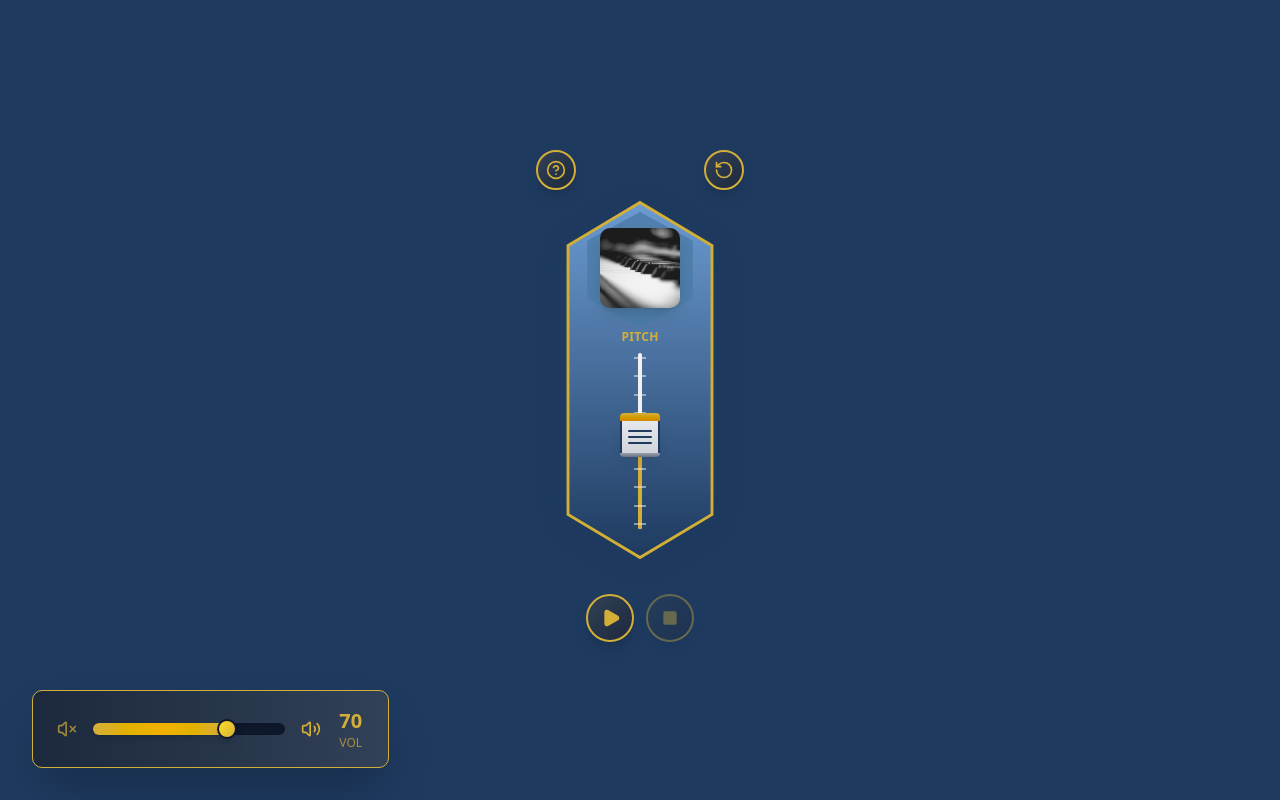
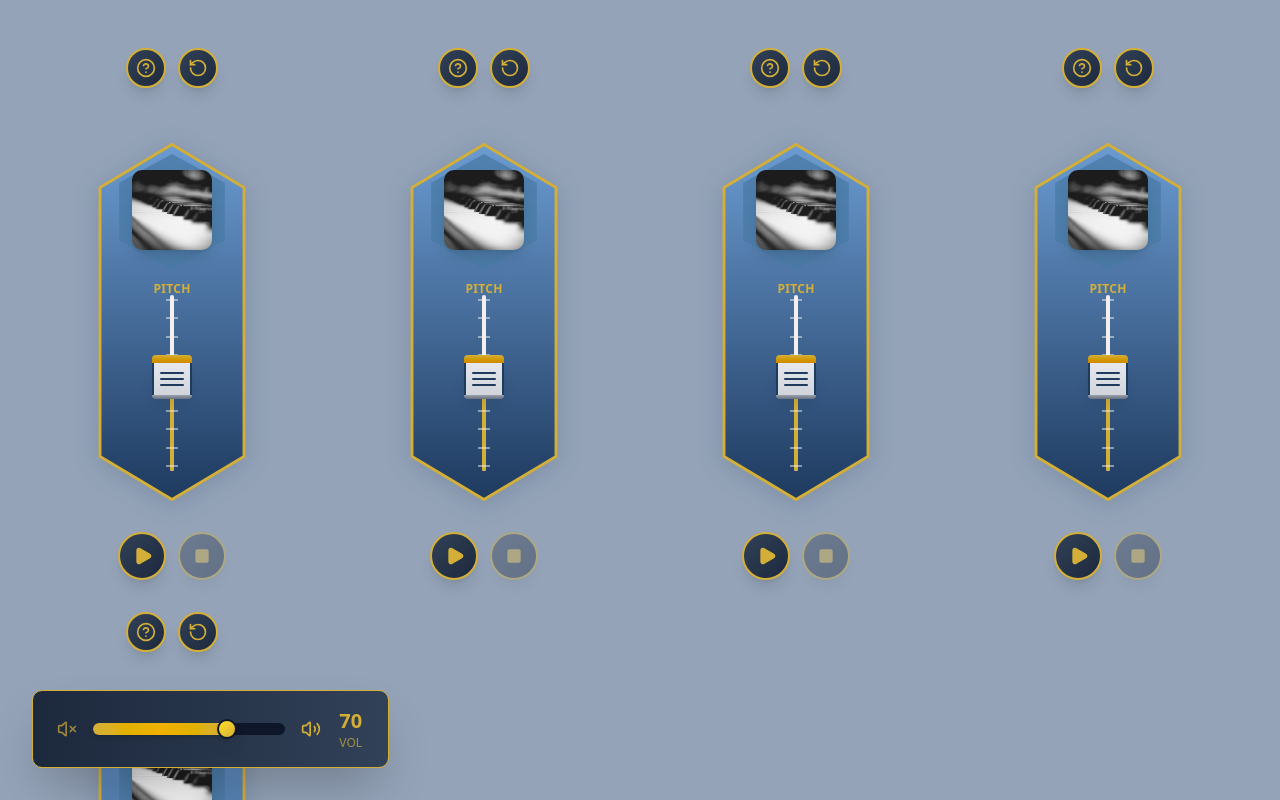
Before and after one commit to SStealthyDevelops/GLOSS, a Next.js app: page /music in a window 1280 px wide. Shown: the top 800 px of the page. Built offline with nearby package versions, Linux system fonts and the light colour scheme.

Commit message:
added grid to music page

```diff
--- a/src/app/music/page.tsx
+++ b/src/app/music/page.tsx
@@ -1,32 +1,86 @@
+// app/music/page.tsx
+
 "use client";
 
 import HexagonSlider from "@/components/hexagon-slider";
 import { useState } from "react";
 import { Volume2, VolumeX } from "lucide-react";
 
+// Define the type for sound items
+interface SoundItem {
+    id: string;
+    soundLocation: string;
+    imageLocation: string;
+    name: string;
+}
+
+// Array of sounds - easily expandable
+const soundLibrary: SoundItem[] = [
+    {
+        id: "piano-a",
+        soundLocation: "piano/piano_01_A.mp3",
+        imageLocation: "/images/piano-icon.jpg",
+        name: "Piano A"
+    },
+    {
+        id: "piano-b",
+        soundLocation: "piano/piano_01_A.mp3",
+        imageLocation: "/images/piano-icon.jpg",
+        name: "Piano A"
+    },
+    {
+        id: "piano-c",
+        soundLocation: "piano/piano_01_A.mp3",
+        imageLocation: "/images/piano-icon.jpg",
+        name: "Piano A"
+    },
+    {
+        id: "guitar-a",
+        soundLocation: "piano/piano_01_A.mp3",
+        imageLocation: "/images/piano-icon.jpg",
+        name: "Piano A"
+    },
+    {
+        id: "drum-a",
+        soundLocation: "piano/piano_01_A.mp3",
+        imageLocation: "/images/piano-icon.jpg",
+        name: "Piano A"
+    },
+    // Add more sounds as needed...
+];
+
 const MusicPage = () => {
     const [masterVolume, setMasterVolume] = useState(70);
 
     return (
-        <div className='h-screen w-screen bg-gloss-navy relative'>
-            <div className="h-full w-full flex items-center justify-center">
-                <HexagonSlider
-                    soundLocation='piano/piano_01_A.mp3'
-                    imageLocation='/images/piano-icon.jpg'
-                    masterVolume={masterVolume / 100}
-                />
+        <div className='min-h-screen w-screen bg-gloss-muted relative overflow-auto'>
+            {/* Main Content Area with Grid */}
+            <div className="container mx-auto px-8 py-12">
+                <div className="grid grid-cols-1 sm:grid-cols-2 lg:grid-cols-3 xl:grid-cols-4 2xl:grid-cols-5 gap-8 place-items-center">
+                    {soundLibrary.map((sound) => (
+                        <HexagonSlider
+                            key={sound.id}
+                            soundLocation={sound.soundLocation}
+                            imageLocation={sound.imageLocation}
+                            masterVolume={masterVolume / 100}
+                        />
+                    ))}
+                </div>
             </div>
 
-            <div className="absolute bottom-8 left-8">
+            {/* Master Volume Control - Fixed Bottom Left */}
+            <div className="fixed bottom-8 left-8 z-50">
                 <div className="flex items-center gap-4 bg-gradient-to-r from-slate-800 to-slate-700 rounded-lg px-6 py-4 backdrop-blur-sm shadow-2xl border border-gloss-gold border-opacity-30">
                     <VolumeX className="w-5 h-5 text-gloss-gold opacity-70" />
 
                     <div className="relative w-48 h-3 bg-slate-900 bg-opacity-60 rounded-full shadow-inner">
+                        {/* Progress bar */}
                         <div
                             className="absolute left-0 top-0 h-full bg-gradient-to-r from-gloss-gold via-yellow-500 to-gloss-gold rounded-full transition-all duration-200 shadow-md"
                             style={{ width: `${masterVolume}%` }}
                         ></div>
 
+                        {/* Slider input */}
                         <input
                             type="range"
                             min="0"
@@ -37,6 +91,7 @@ const MusicPage = () => {
                             aria-label="Master volume"
                         />
 
+                        {/* Slider thumb */}
                         <div
                             className="absolute top-1/2 -translate-y-1/2 w-5 h-5 bg-gradient-to-br from-yellow-300 to-gloss-gold rounded-full shadow-lg border-2 border-slate-900 pointer-events-none transition-all duration-200"
                             style={{ left: `calc(${masterVolume}% - 10px)` }}
--- a/src/components/hexagon-slider.tsx
+++ b/src/components/hexagon-slider.tsx
@@ -143,32 +143,36 @@ const HexagonSlider = ({ soundLocation, imageLocation, masterVolume = 1 }: Hexag
 
     return (
         <>
-            <div className="inline-flex flex-col items-center justify-center p-4 gap-4">
-                <div className="relative w-48 h-[420px]">
-                    {/* Help Button - Top Left */}
+            <div className="inline-flex flex-col items-center justify-center gap-3">
+                {/* Top Buttons Row */}
+                <div className="flex gap-3">
+                    {/* Help Button */}
                     <button
                         onClick={(e) => {
                             e.stopPropagation();
                             handleHelpClick();
                         }}
-                        className="absolute -top-2 -left-2 z-20 w-10 h-10 rounded-full bg-gradient-to-br from-slate-700 to-slate-800 hover:from-slate-600 hover:to-slate-700 border-2 border-gloss-gold flex items-center justify-center transition-all shadow-lg hover:scale-110"
+                        className="w-10 h-10 rounded-full bg-gradient-to-br from-slate-700 to-slate-800 hover:from-slate-600 hover:to-slate-700 border-2 border-gloss-gold flex items-center justify-center transition-all shadow-lg hover:scale-110"
                         aria-label="Help"
                     >
                         <HelpCircle className="w-5 h-5 text-gloss-gold" />
                     </button>
 
-                    {/* Reset Button - Top Right */}
+                    {/* Reset Button */}
                     <button
                         onClick={(e) => {
                             e.stopPropagation();
                             resetPitch();
                         }}
-                        className="absolute -top-2 -right-2 z-20 w-10 h-10 rounded-full bg-gradient-to-br from-slate-700 to-slate-800 hover:from-slate-600 hover:to-slate-700 border-2 border-gloss-gold flex items-center justify-center transition-all shadow-lg hover:scale-110"
+                        className="w-10 h-10 rounded-full bg-gradient-to-br from-slate-700 to-slate-800 hover:from-slate-600 hover:to-slate-700 border-2 border-gloss-gold flex items-center justify-center transition-all shadow-lg hover:scale-110"
                         aria-label="Reset pitch"
                     >
                         <RotateCcw className="w-5 h-5 text-gloss-gold" />
                     </button>
+                </div>
 
+                {/* Hexagon Container */}
+                <div className="relative w-48 h-[420px]">
                     <button
                         className={cn(
                             "absolute inset-0 top-6 flex items-center justify-center focus:outline-none transition-all",
@@ -225,7 +229,7 @@ const HexagonSlider = ({ soundLocation, imageLocation, masterVolume = 1 }: Hexag
                     </div>
 
                     {/* Pitch Label - Above Slider */}
-                    <div className="absolute left-1/2 -translate-x-1/2 top-[165px] pointer-events-none">
+                    <div className="absolute left-1/2 -translate-x-1/2 top-[175px] pointer-events-none">
                         <span className="text-gloss-gold font-semibold text-xs tracking-wide">
                             PITCH
                         </span>
@@ -263,8 +267,10 @@ const HexagonSlider = ({ soundLocation, imageLocation, masterVolume = 1 }: Hexag
                                 onChange={(e) => setPitchRaw(Number(e.target.value))}
                                 className="absolute left-1/2 -translate-x-1/2 w-full h-full opacity-0 cursor-pointer z-10"
                                 style={{
+                                    // @ts-ignore
                                     writingMode: 'bt-lr',
                                     WebkitAppearance: 'slider-vertical',
+                                    // @ts-ignore
                                     appearance: 'slider-vertical'
                                 }}
                                 aria-label="Pitch slider"
```
